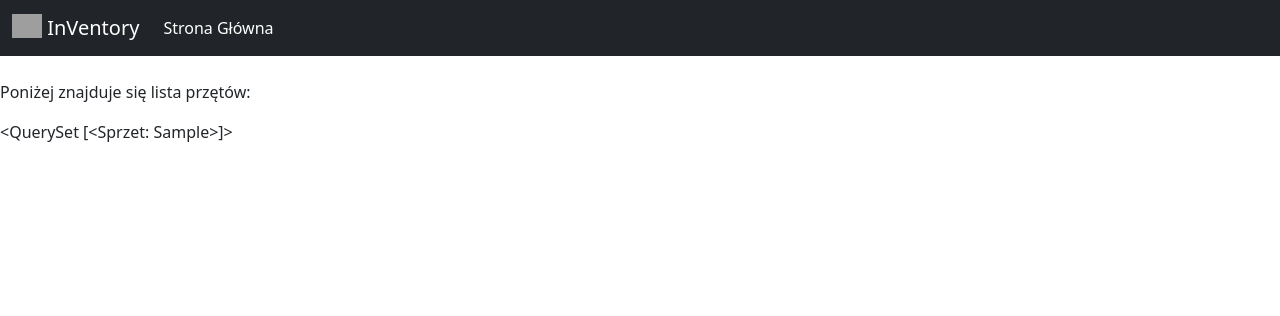
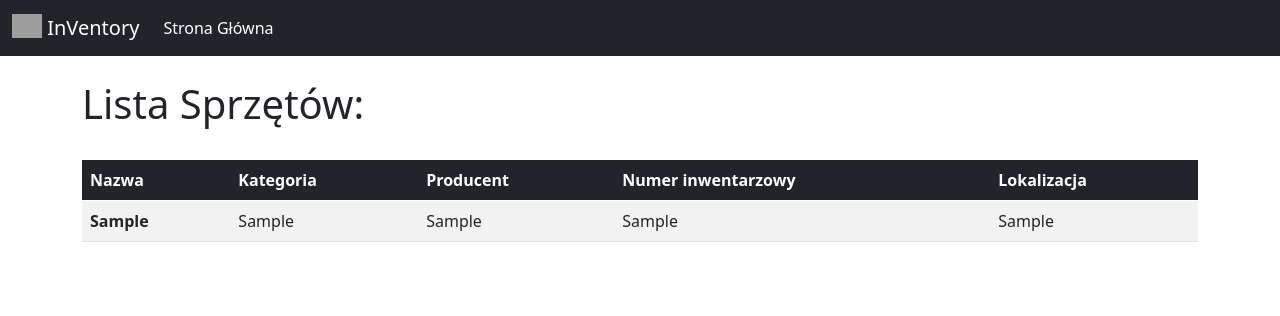
Before and after one commit to matszelo/InVentory, a Django app: page /equipment/ in a window 1280 px wide. Shown: the top 316 px of the page. Run offline with Django 4.2, Linux system fonts and the light colour scheme; tables that the repository leaves empty hold one stand-in row (values such as "Sample post"); grey boxes are pictures that could not be loaded.

Commit message:
Wstępnie gotowa budowa strony equipment/

```diff
--- a/equipment/templates/equipment/base.html
+++ b/equipment/templates/equipment/base.html
@@ -13,11 +13,10 @@
   <body>
     {% include 'equipment/navbar.html' %}
     <br/>
-
+    <div class="container">
     {% block content %}
-
     {% endblock %}
-
+    </div>
     <!-- Optional JavaScript; choose one of the two! -->
 
     <!-- Option 1: Bootstrap Bundle with Popper -->
--- a/equipment/templates/equipment/equipment_list.html
+++ b/equipment/templates/equipment/equipment_list.html
@@ -1,7 +1,31 @@
 {% extends 'equipment/base.html' %}
+
 {% block content %}
-<p>Poniżej znajduje się lista przętów:</p>
-<div>
-    {{ equipment_list }}
-</div>
+
+<h1>Lista Sprzętów:</h1>
+<br>
+<table class="table table-striped table-hover">
+  <thead class="table-dark">
+    <tr>
+      <th scope="col">Nazwa</th>
+      <th scope="col">Kategoria</th>
+      <th scope="col">Producent</th>
+      <th scope="col">Numer inwentarzowy</th>
+      <th scope="col">Lokalizacja</th>
+    </tr>
+  </thead>
+  <tbody>
+  <tr>
+{% for equipment in equipment_list %}
+    <th scope="row">{{ equipment }}</th>
+    <td>{{ equipment.kategoria }}</td>
+    <td>{{ equipment.producent }}</td>
+    <td>{{ equipment.numer_inwentarzowy }}</td>
+    <td>{{ equipment.lokalizacja }}</td>
+  </tr>
+{% endfor %}
+  </tbody>
+</table>
+
+
 {% endblock %}
```
